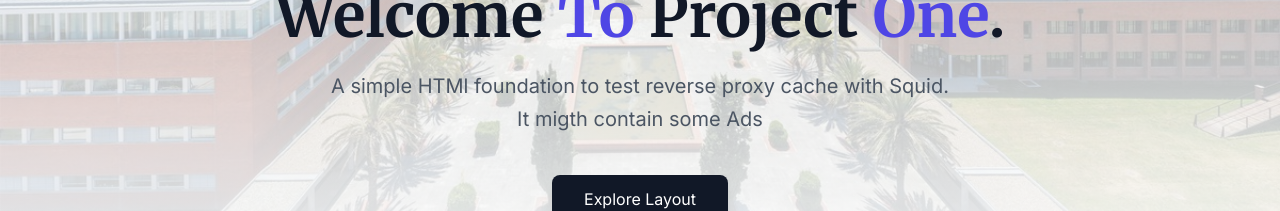
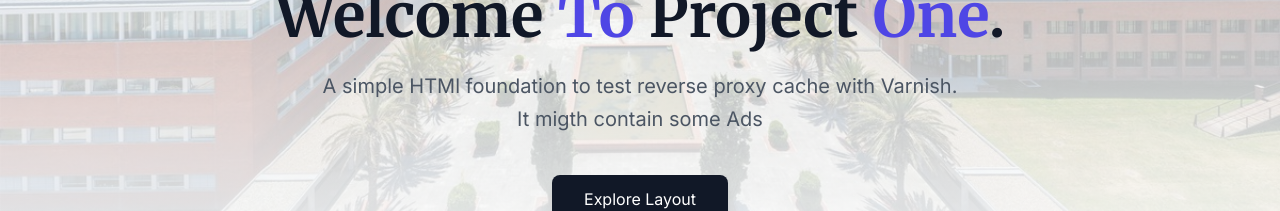
Before and after one commit to viriato03/IEI-Web-server, a plain HTML site: page assets/index.html in a window 1280 px wide. Shown: the part 256-467 px from the top of the page. Drawn offline with nearby package versions, Linux system fonts and the light colour scheme.

Commit message:
index changes

```diff
--- a/assets/index.html
+++ b/assets/index.html
@@ -80,7 +80,7 @@
                 Welcome <span class="text-indigo-600">To</span> Project <span class="text-indigo-600">One</span>.
             </h1>
             <p class="text-xl text-gray-600 mb-10 max-w-2xl mx-auto leading-relaxed">
-                A simple HTMl foundation to test  reverse proxy cache with Squid.<br>It migth contain some Ads
+                A simple HTMl foundation to test  reverse proxy cache with Varnish.<br>It migth contain some Ads
             </p>
             <div class="flex justify-center gap-4">
                 <button onclick="document.getElementById('Ex1').scrollIntoView()" class="px-8 py-3 bg-gray-900 text-white rounded-lg hover:bg-gray-800 transition shadow-lg hover:shadow-xl font-medium">
```
